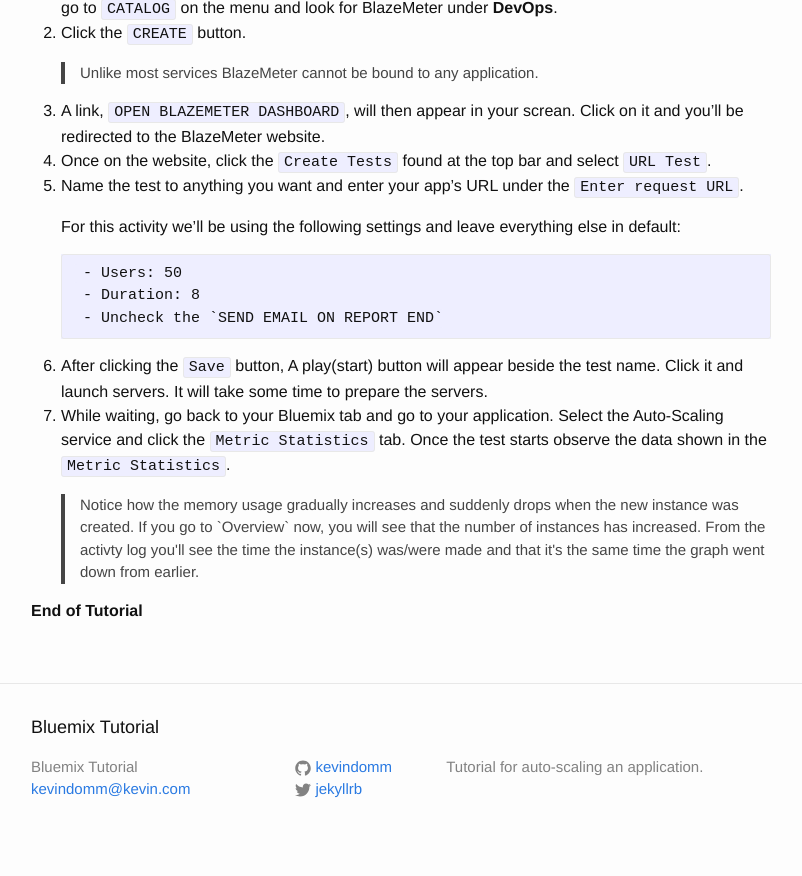
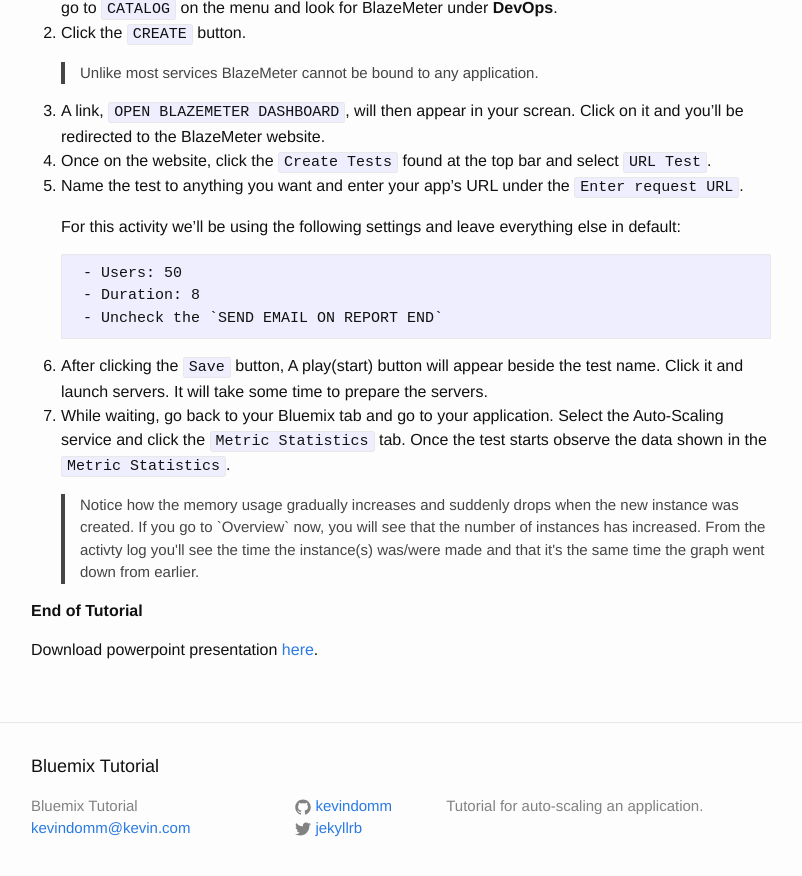
Before and after one commit to kevindomm/kevindomm.github.io, a Jekyll site: the page built from _posts/2016-02-04-auto-scaling.markdown, in a window 1280 px wide and 900 px high, scrolled down 1877 px. Shown: the top 876 px of the window, without its empty margins (239-1041 px from the left). Built offline with Jekyll 4.4.1, drawn with Linux system fonts in a browser that asks for light colours; Markdown is read by kramdown in place of the engine named in the settings.

Commit message:
Added presentation link

```diff
--- a/_posts/2016-02-04-auto-scaling.markdown
+++ b/_posts/2016-02-04-auto-scaling.markdown
@@ -82,3 +82,7 @@ This part requires many users to access the application in order for the applica
 	<blockquote>Notice how the memory usage gradually increases and suddenly drops when the new instance was created. If you go to `Overview` now, you will see that the number of instances has increased. From the activty log you'll see the time the instance(s) was/were made and that it's the same time the graph went down from earlier.</blockquote>
 
 **End of Tutorial**
+
+Download powerpoint presentation [here][presentation].
+
+[presentation]: https://github.com/kevindomm/Auto-Scaling/blob/master/autoscaling/Auto-Scaling.pptx
```
